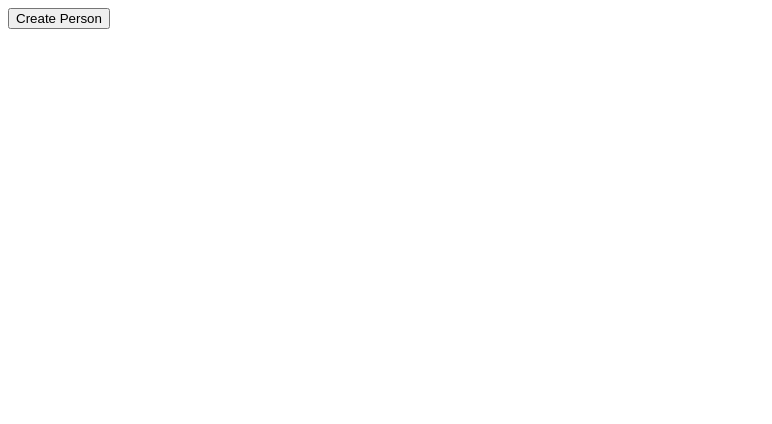
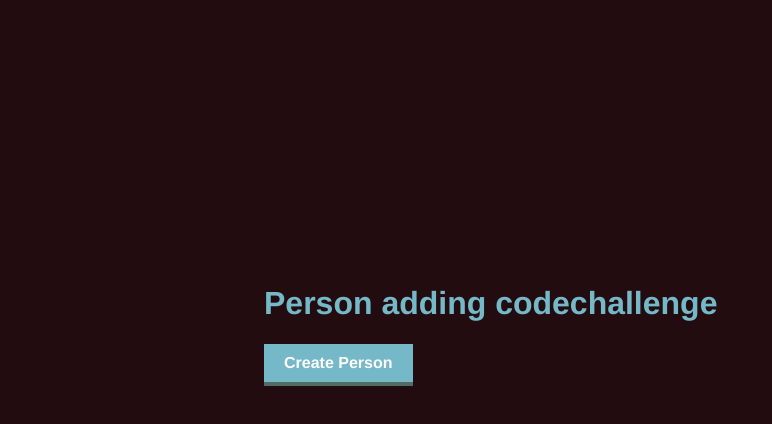
Before and after one commit to ataztech910/meisterlabs_codechellenge, a React (Create React App) app: page / in a window 1280 px wide. Shown: the top 424 px of the page, without its empty margins (0-772 px from the left). Built offline with nearby package versions, Linux system fonts and the light colour scheme; the HTML template or start-up script is replaced by a standard one.

Commit message:
styles ready

```diff
--- a/src/App.css
+++ b/src/App.css
@@ -1,6 +1,53 @@
+body{
+  background-color: #220C10;
+  padding: 20%;
+  font-family: Helvetica Neue;
+}
+h1{
+  color: #75B8C8;
+  font-family: Helvetica Neue;
+}
 .challenge {}
 
-.challenge-create-person-button {}
+.challenge-create-person-button, .challenge-person-save-name-button {
+    backface-visibility: hidden;
+    position: relative;
+    cursor: pointer;
+    display: inline-block;
+    white-space: nowrap;
+    background: #75B8C8;
+    border-radius: 0px;
+    border: 0px solid #506C64;
+    border-width: 0px 0px 4px 0px;
+    padding: 10px 20px 10px 20px;
+    color: #fff;
+    font-size: initial;
+    font-family: Helvetica Neue;
+    font-weight: 900;
+    font-style: normal
+  }
+.challenge-create-person-button > div, .challenge-person-save-name-button div {
+    color: #999;
+    font-size: 10px;
+    font-family: Helvetica Neue;
+    font-weight: initial;
+    font-style: normal;
+    text-align: center;
+    margin: 0px 0px 0px 0px;
+}
+.challenge-create-person-button > i , .challenge-person-save-name-button i{
+    font-size: 1em;
+    border-radius: 0px;
+    border: 0px solid transparent;
+    border-width: 0px 0px 0px 0px;
+    padding: 0px 0px 0px 0px;
+    margin: 0px 0px 0px 0px;
+    position: static;
+}
+.challenge-create-person-button > .ld , , .challenge-person-save-name-button .ld{
+    font-size: initial;
+}
+
 
 .challenge-persons {
   margin-top: 10px;
@@ -8,17 +55,30 @@
 
 .challenge-person {
   height: 30px;
+  margin-top: 1rem;
   /* display: flex; */
   align-items: center;
 }
 
+.challenge-person-element{
+  margin-top: 0.5rem;
+  background-color: #77CBB9;
+  padding: 10px;
+}
+
 .challenge-person-id {
   width: 20px;
+  color: #fff;
   font-weight: bold;
   margin-right: 10px;
   text-align: right;
 }
 
-.challenge-person-name {}
+.challenge-person-name {
+  border: 0;
+  padding: 13px;
+  font-size: 1rem;
+  margin-right: 10px;
+}
 
 .challenge-person-save-name-button {}
--- a/src/App.js
+++ b/src/App.js
@@ -4,6 +4,7 @@ import PersonsContainer from './containers/PersonsContainer';
 
 const App = ()=> (
     <div className="challenge">
+        <h1>Person adding codechallenge</h1>
         <AddPerson />
         <PersonsContainer />
     </div>
--- a/src/components/PersonElement.js
+++ b/src/components/PersonElement.js
@@ -4,7 +4,7 @@ import PropTypes from 'prop-types';
 const PersonElement = ({ onClick, id, name, onChange}) =>{
     let input;
     return(
-    <div>
+    <div className="challenge-person-element">
         <span className="challenge-person-id">
             {id}
         </span>
--- a/src/containers/AddPerson.js
+++ b/src/containers/AddPerson.js
@@ -4,12 +4,12 @@ import { addPerson } from '../actions';
 
 const AddPerson = ({dispatch}) => {
     return (
-        <button className="challenge-create-person-button"
+        <div className="challenge-create-person-button"
             onClick={event=>{
                 event.preventDefault();
                 dispatch(addPerson({name: '',id: -1}));
             }
-        }>Create Person</button>
+        }>Create Person<div></div></div>
     );
 };
 
```
